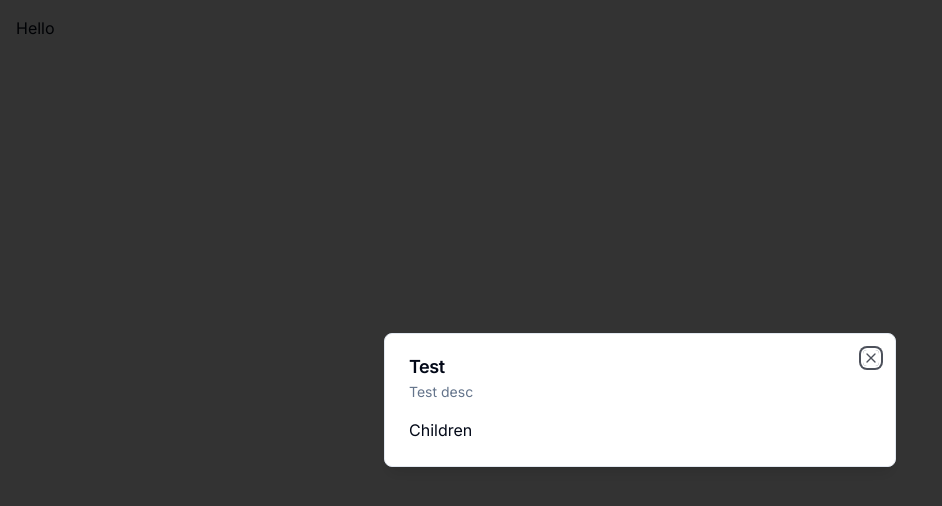
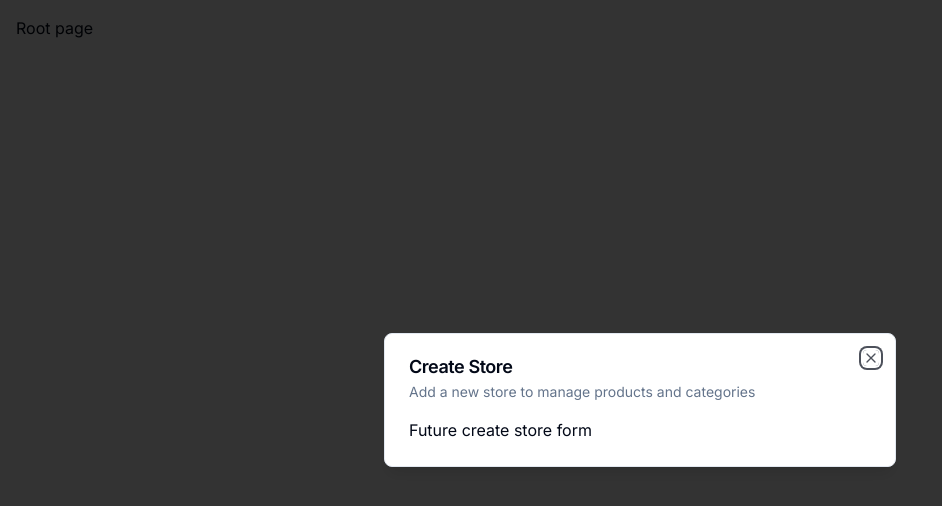
Before and after one commit to DanyloOhurtsov/ecommerce-next-app, a Next.js app: page / in a window 1280 px wide. Shown: the top 506 px of the page, without its empty margins (0-942 px from the left). Built offline with nearby package versions, Linux system fonts and the light colour scheme.

Commit message:
Modal component, store, hook opening DONE

```diff
--- a/app/(root)/page.tsx
+++ b/app/(root)/page.tsx
@@ -1,21 +1,22 @@
 "use client";
 
 import { Modal } from "@/components/ui/modal";
+import { useStoreModal } from "@/hooks/use-store-modal";
+import { useEffect } from "react";
 
 const SetupPage = () => {
+    const onOpen = useStoreModal((state)=>state.onOpen)
+    const isOpen= useStoreModal((state)=>state.isOpen)
+
+
+    useEffect(()=>{
+        if(!isOpen){
+            onOpen()
+        }
+    },[isOpen, onOpen])
     return (
         <div className=" p-4">
-            <div>
-                <Modal
-                    isOpen
-                    onClose={() => {}}
-                    title="Test"
-                    description="Test desc"
-                >
-                    Children
-                </Modal>
-                Hello
-            </div>
+           Root page
         </div>
     );
 };
--- a/app/layout.tsx
+++ b/app/layout.tsx
@@ -2,6 +2,7 @@
 import { Inter } from "next/font/google";
 import "./globals.css";
 import { ClerkProvider } from "@clerk/nextjs";
+import { ModalProvider } from "@/providers/modal-provider";
 
 const inter = Inter({ subsets: ["latin"] });
 
@@ -18,7 +19,10 @@
     return (
         <ClerkProvider>
             <html lang="en">
-                <body className={inter.className}>{children}</body>
+                <body className={inter.className}>
+                    <ModalProvider />
+                    {children}
+                </body>
             </html>
         </ClerkProvider>
     );
--- a/providers/modal-provider.tsx
+++ b/providers/modal-provider.tsx
@@ -1,5 +1,6 @@
 "use client";
 
+import { StoreModal } from "@/components/modals/store-modal";
 import { useEffect, useState } from "react";
 
 export const ModalProvider = () => {
@@ -10,4 +11,10 @@
     }, []);
 
     if (!isMounted) return null;
+
+    return (
+        <>
+            <StoreModal />
+        </>
+    );
 };
```
